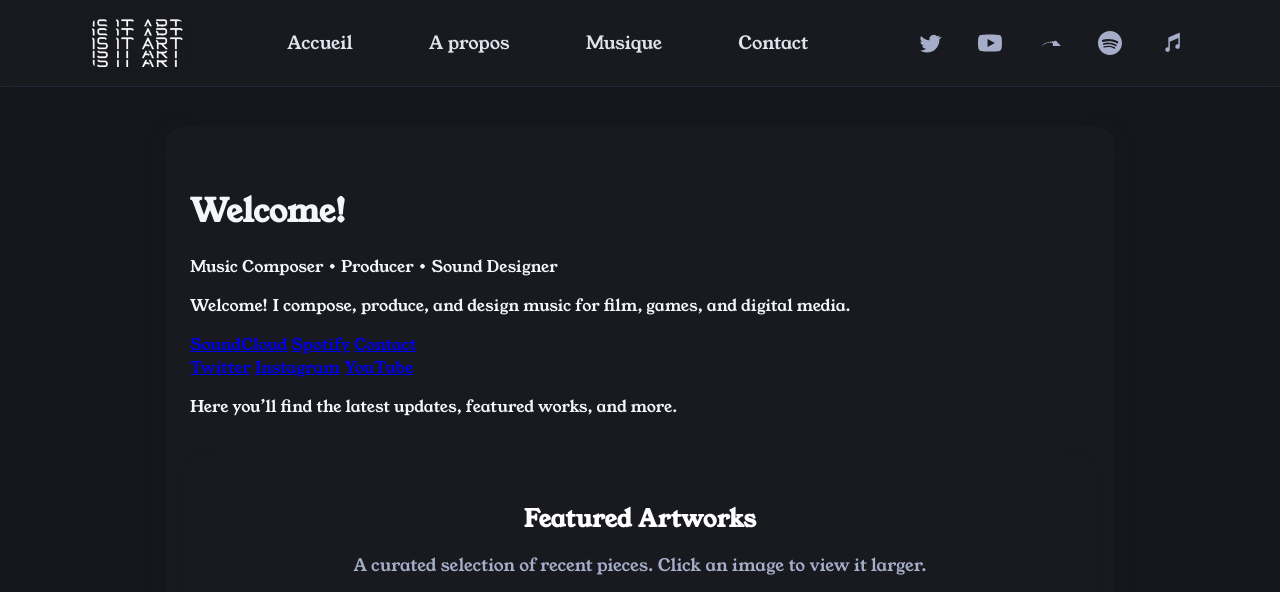
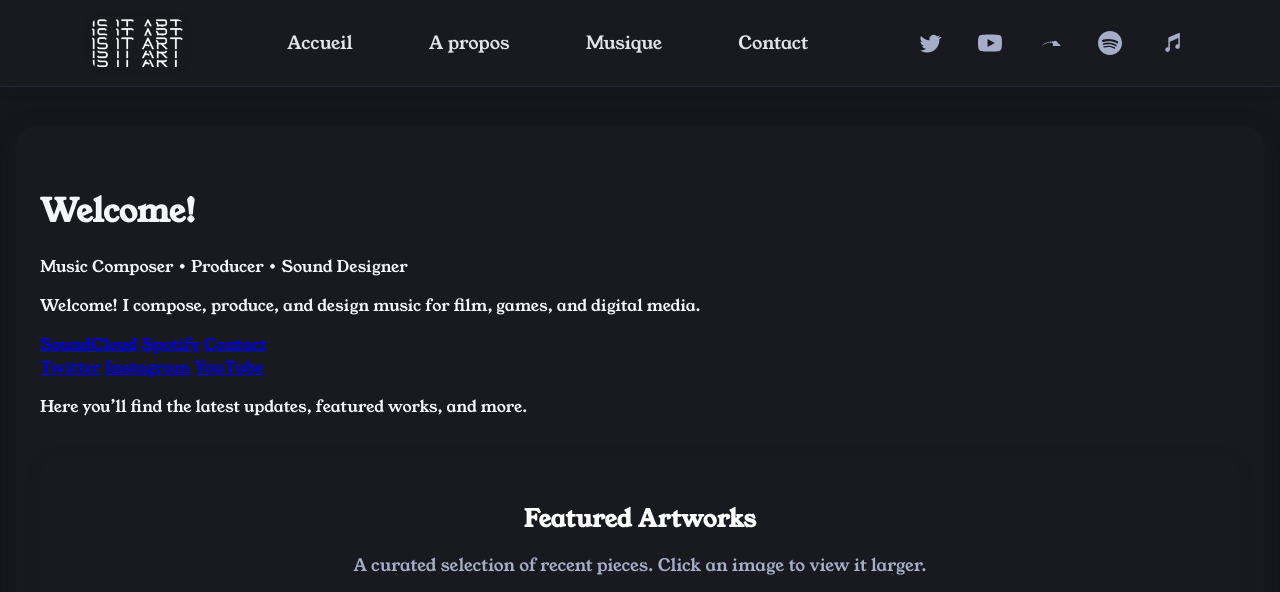
Before and after one commit to 0xnebru/0xnebru.github.io, a Jekyll site: the page built from index.md, in a window 1280 px wide and 1269 px high. Shown: the top 592 px of the window. Built offline with Jekyll 4.4.1, drawn with Linux system fonts in a browser that asks for light colours; grey boxes are pictures that could not be loaded.

Commit message:
Update style.css

```diff
--- a/assets/style.css
+++ b/assets/style.css
@@ -89,7 +89,7 @@ body {
 }
 
 main {
-  max-width: 900px;
+  max-width: 1200px;
   margin: 2.5rem auto 2rem auto;
   padding: 2.5rem 1.5rem;
   background: #181a20;
@@ -223,7 +223,7 @@ footer {
 }
 
 .image-gallery {
-  max-width: 1200px;
+  max-width: 1500px;
   margin: 2.5em auto 2em auto;
   padding: 1.5em 1em 2em 1em;
   background: #181a20;
```
